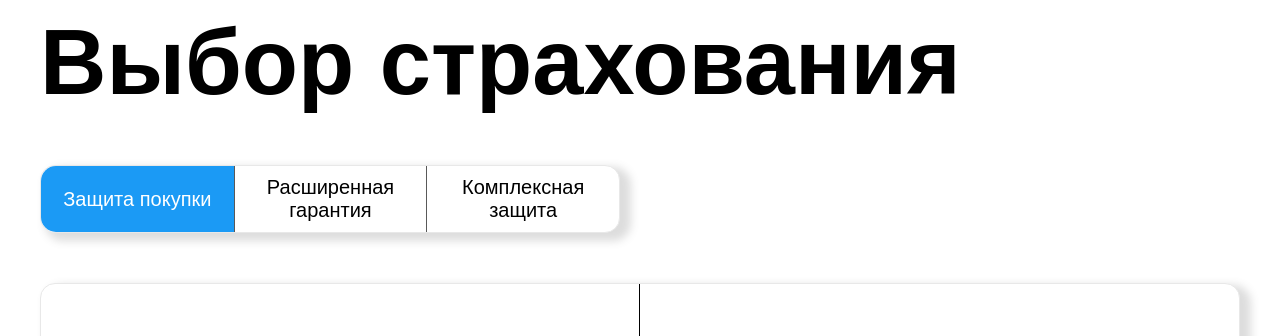
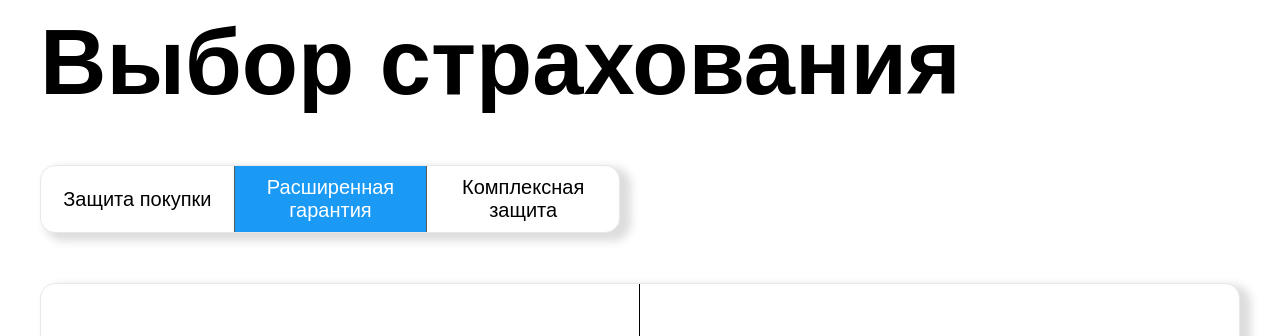
Before and after one commit to draussen10/w-calc, a plain HTML site: page index.html in a window 1280 px wide. Both pictures are taken after a click on the element "Расширенная гарантия". Shown: the top 336 px of the page. Drawn offline with Linux system fonts and the light colour scheme.

Commit message:
second commit

```diff
--- a/index.html
+++ b/index.html
@@ -50,5 +50,7 @@
 		</div>
 		<div class="line"></div>
 	</div>
+
+	<script src="index.js"></script>
 </body>
 </html>
--- /dev/null
+++ b/index.js
@@ -0,0 +1,15 @@
+const switchItems = [...document.querySelectorAll('.switch-item')]
+
+let activeSwitchItemNum = 0
+
+const switchItemsHandler = event => {
+	switchItems.forEach(el => {
+		el.classList.remove('active')
+	})
+	event.target.classList.add('active')
+	activeSwitchItemNum = switchItems.findIndex(item => item === event.target)
+}
+
+switchItems.forEach(function(node) {
+	node.addEventListener('click', switchItemsHandler)
+})
```
